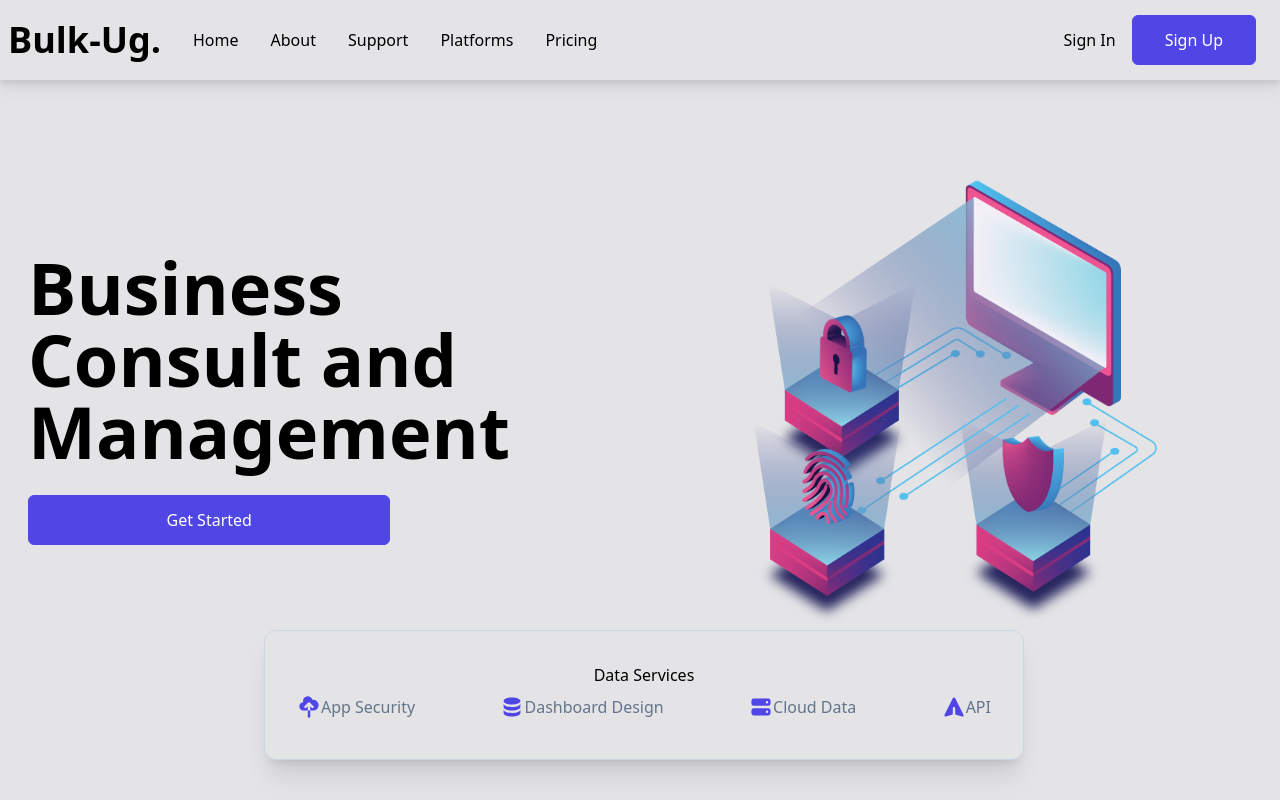
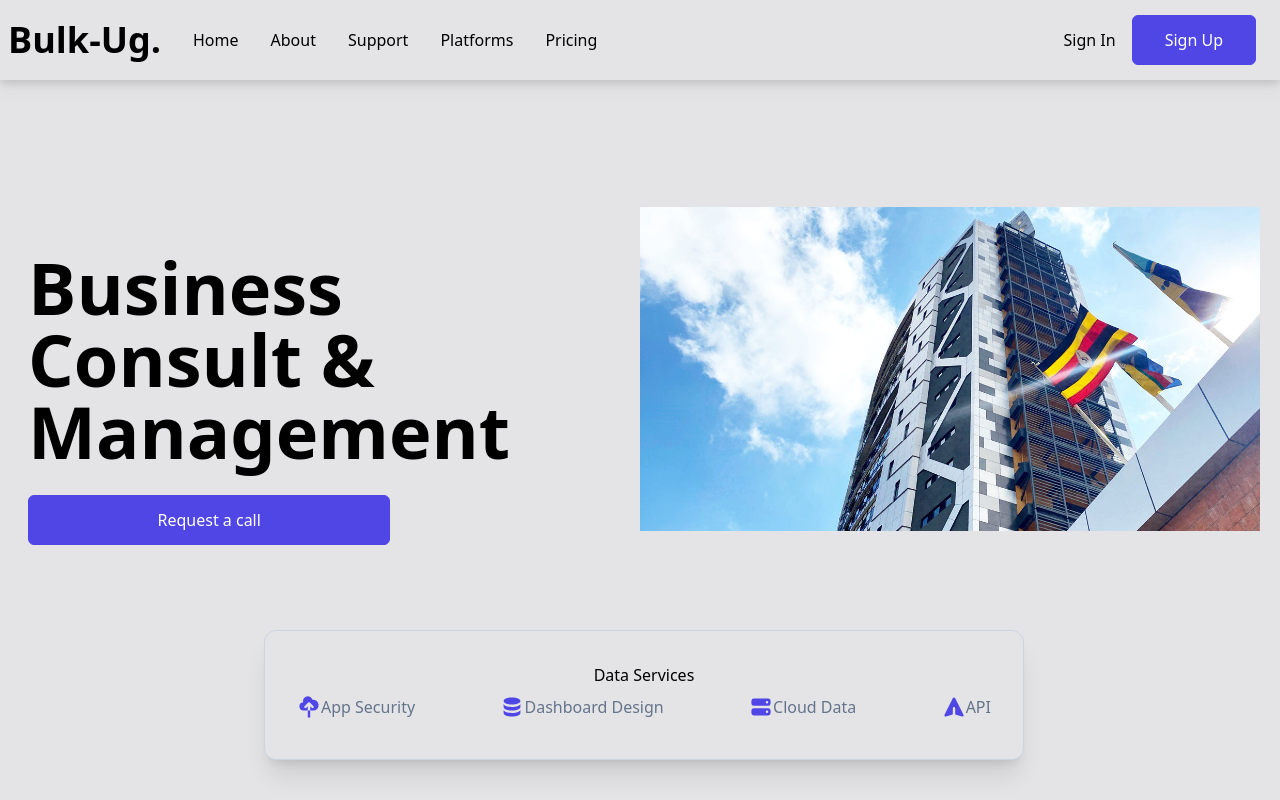
Before and after one commit to asiimwearnold/Bulk-Ug, a React (Create React App) app: page / in a window 1280 px wide. Shown: the top 800 px of the page. Built offline with nearby package versions, Linux system fonts and the light colour scheme.

Commit message:
3 Update

```diff
--- a/src/components/Hero.jsx
+++ b/src/components/Hero.jsx
@@ -6,7 +6,7 @@ import {
     ServerIcon,
 } from '@heroicons/react/solid'
 
-import bgImg from '../assets/cyber-bg.png'
+import bgImg from '../assets/URA-Tower.jpg'
 
 const Hero = () => {
   return (
@@ -14,9 +14,9 @@ const Hero = () => {
         <div className='grid md:grid-cols-2 max-w-[1240px] m-auto'>
             <div className='flex flex-col justify-center md:items-start w-full px-2 py-8'>
                 {/* <p className='text-2xl'>Unique Sequencing & Production</p> */}
-                <h1 className='py-3 text-5x2 md:text-7xl font-bold'>Business Consult and Management</h1>
+                <h1 className='py-3 text-5x1 md:text-7xl font-bold'>Business Consult & Management</h1>
                 {/* <p className='text-2xl'>This is our Tech brand.</p> */}
-                <button className='py-3 px-6 sm:w-[60%] my-4'>Get Started</button>
+                <button className='py-3 px-6 sm:w-[60%] my-4'>Request a call</button>
             </div>
             <div>
                 <img className='w-full' src={bgImg} alt="/" />
```
